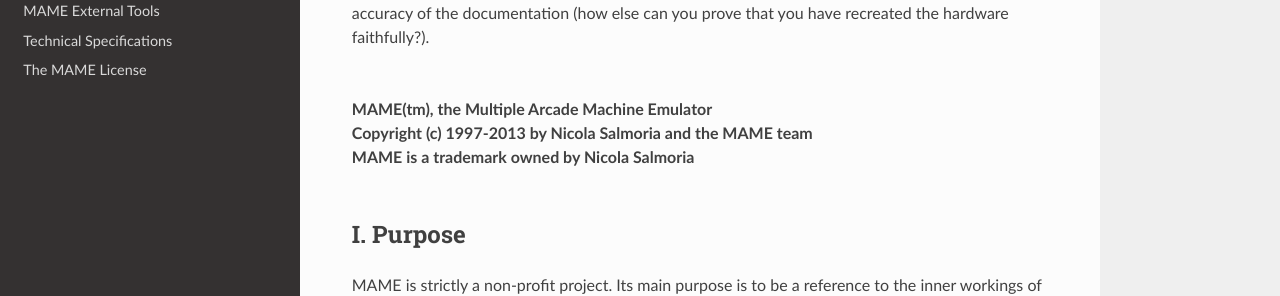
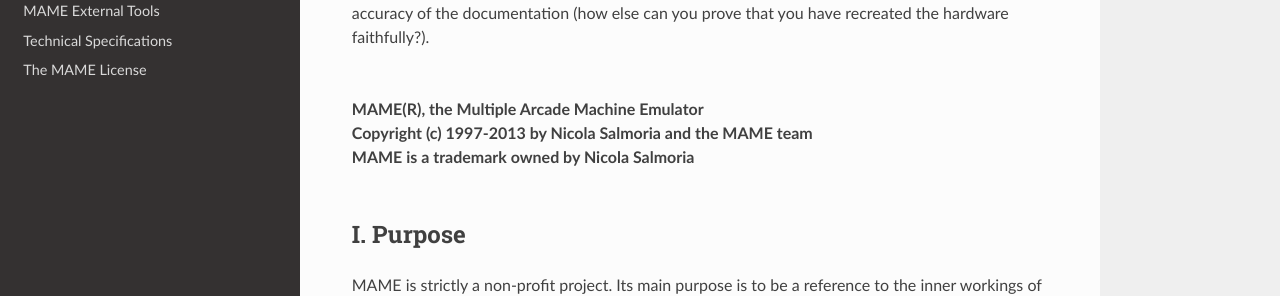
Before and after one commit to mamedev/docs, a Sphinx documentation site: the page built from source/whatis.rst, in a window 1280 px wide and 900 px high. Shown: the part 302-598 px from the top of the window. Built offline with Sphinx 7.4.7 and the Read the Docs theme 2.0.0, drawn with Linux system fonts in a browser that asks for light colours.

```diff
--- a/source/whatis.rst
+++ b/source/whatis.rst
@@ -6,7 +6,7 @@ MAME stands for Multiple Arcade Machine Emulator.
 MAME's purpose is to preserve decades of video-game history. As gaming technology continues to rush forward, MAME prevents these important "vintage" games from being lost and forgotten. This is achieved by documenting the hardware and how it functions. The source code to MAME serves as this documentation. The fact that the games are playable serves primarily to validate the accuracy of the documentation (how else can you prove that you have recreated the hardware faithfully?).
 
 |
-| **MAME(tm), the Multiple Arcade Machine Emulator**
+| **MAME(R), the Multiple Arcade Machine Emulator**
 | **Copyright (c) 1997-2013 by Nicola Salmoria and the MAME team**
 | **MAME is a trademark owned by Nicola Salmoria**
 |
```
